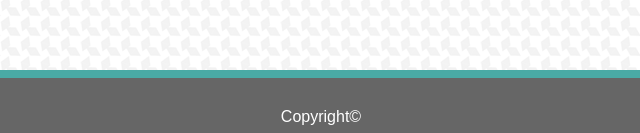
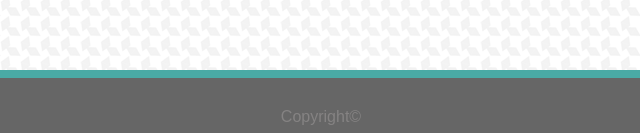
Before and after one commit to phillipbooker/Basic-Portfolio, a plain HTML site: page index.html in a window 1280 px wide. Shown: the part 664-797 px from the top of the page, 319-959 px from the left. Drawn offline with Linux system fonts and the light colour scheme.

Commit message:
Changes footer text color.

```diff
--- a/assets/css/style.css
+++ b/assets/css/style.css
@@ -92,7 +92,7 @@ footer {
     padding-top: 30px;
     padding-bottom: 10px;
     background-color: #666666;
-    color: #ffffff;
+    color: #858383;
     border-top: solid 8px #4aaaa5;
     position: fixed;
     bottom: 0;
```
